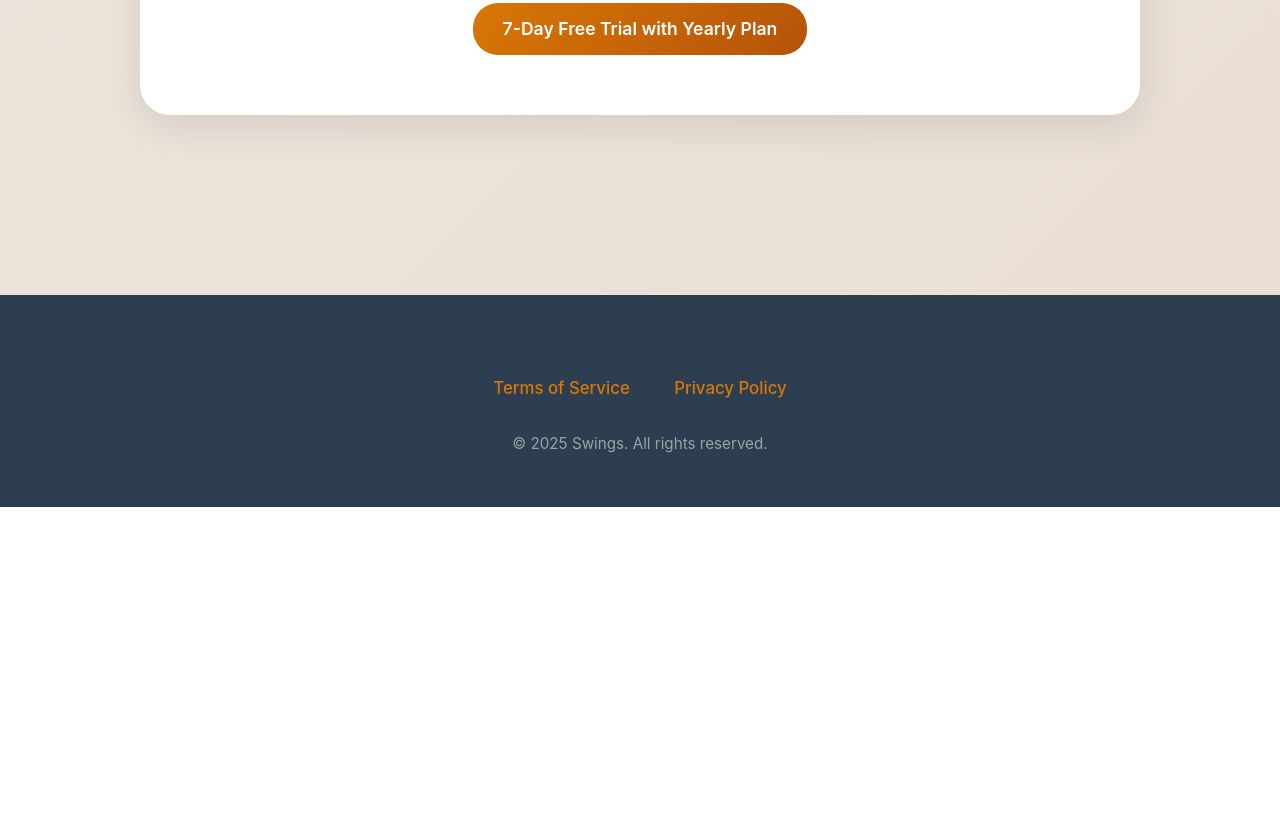
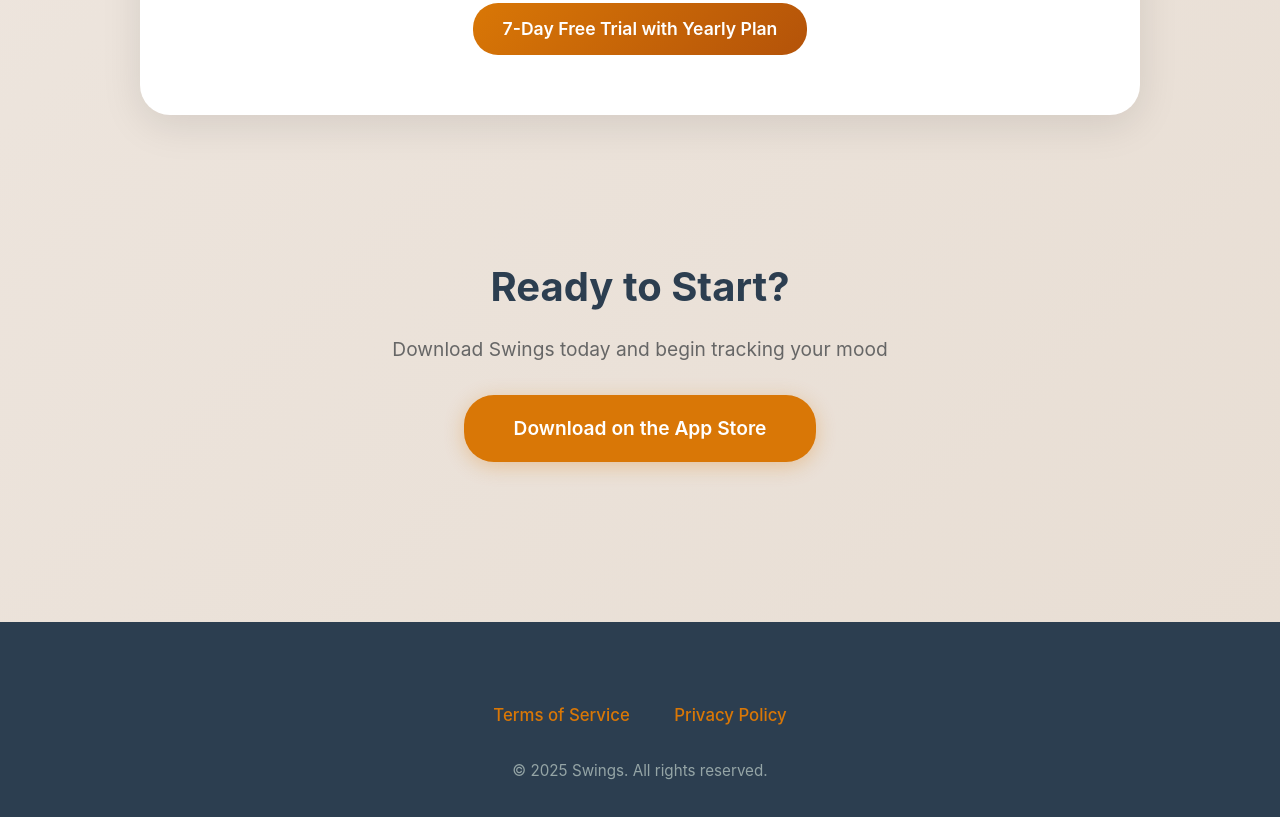
Before and after one commit to mxthz/swings-docs, a plain HTML site: page index.html in a window 1280 px wide. Shown: the part 3265-4082 px from the top of the page. Before the commit the page ends 3772 px from the top, so only its background shows below. Drawn offline with Linux system fonts and the light colour scheme.

Commit message:
Add bottom download button after premium section
- Add 'Ready to Start Your Journey?' CTA section
- Download button after premium features
- Fully localized in all 16 languages
- Matching button style with hero CTA
- Centered layout with padding

```diff
--- a/index.html
+++ b/index.html
@@ -349,6 +349,27 @@
             margin-top: 20px;
         }
 
+        /* Bottom CTA Section */
+        .bottom-cta {
+            text-align: center;
+            padding: 60px 50px;
+            margin: 80px auto 0;
+            max-width: 800px;
+        }
+
+        .bottom-cta h2 {
+            font-size: 2.5em;
+            color: #2c3e50;
+            margin-bottom: 15px;
+            font-weight: 700;
+        }
+
+        .bottom-cta p {
+            font-size: 1.2em;
+            color: #666;
+            margin-bottom: 30px;
+        }
+
         /* Footer */
         footer {
             background: #2c3e50;
@@ -537,6 +558,13 @@
                     7-Day Free Trial with Yearly Plan
                 </div>
             </div>
+
+            <!-- Bottom CTA Section -->
+            <div class="bottom-cta">
+                <h2 data-i18n="readyToStart">Ready to Start?</h2>
+                <p data-i18n="downloadNow">Download Swings today and begin tracking your mood</p>
+                <a href="https://apps.apple.com/app/swings-mood-journal/id6753060153" class="cta-button" data-i18n="download">Download on the App Store</a>
+            </div>
         </div>
     </section>
 
--- a/js/lang.js
+++ b/js/lang.js
@@ -28,6 +28,8 @@
         terms: "Terms of Service",
         privacy: "Privacy Policy",
         copyright: "© 2025 Swings. All rights reserved.",
+        readyToStart: "Ready to Start?",
+        downloadNow: "Download Swings today and begin tracking your mood",
         backHome: "← Back to Home",
         lastUpdated: "Last Updated: October 10, 2025",
     },
@@ -53,6 +55,8 @@
         terms: "Términos de Servicio",
         privacy: "Política de Privacidad",
         copyright: "© 2025 Swings. Todos los derechos reservados.",
+        readyToStart: "¿Listo para comenzar?",
+        downloadNow: "Descarga Swings hoy y comienza a rastrear tu estado de ánimo",
         backHome: "← Volver al Inicio",
         lastUpdated: "Última actualización: 10 de octubre de 2025",
         featuresTitle: "¿Por qué elegir Swings?",
@@ -88,6 +92,8 @@
         terms: "Conditions d'Utilisation",
         privacy: "Politique de Confidentialité",
         copyright: "© 2025 Swings. Tous droits réservés.",
+        readyToStart: "Prêt à commencer ?",
+        downloadNow: "Téléchargez Swings aujourd'hui et commencez à suivre votre humeur",
         backHome: "← Retour à l'Accueil",
         lastUpdated: "Dernière mise à jour : 10 octobre 2025",
         featuresTitle: "Pourquoi choisir Swings?",
@@ -123,6 +129,8 @@
         terms: "Nutzungsbedingungen",
         privacy: "Datenschutzerklärung",
         copyright: "© 2025 Swings. Alle Rechte vorbehalten.",
+        readyToStart: "Bereit anzufangen?",
+        downloadNow: "Lade Swings heute herunter und beginne, deine Stimmung zu verfolgen",
         backHome: "← Zurück zur Startseite",
         lastUpdated: "Letzte Aktualisierung: 10. Oktober 2025",
         featuresTitle: "Warum Swings wählen?",
@@ -158,6 +166,8 @@
         terms: "Termini di Servizio",
         privacy: "Informativa sulla Privacy",
         copyright: "© 2025 Swings. Tutti i diritti riservati.",
+        readyToStart: "Pronto per iniziare?",
+        downloadNow: "Scarica Swings oggi e inizia a tracciare il tuo umore",
         backHome: "← Torna alla Home",
         lastUpdated: "Ultimo aggiornamento: 10 ottobre 2025",
     },
@@ -183,6 +193,8 @@
         terms: "Termos de Serviço",
         privacy: "Política de Privacidade",
         copyright: "© 2025 Swings. Todos os direitos reservados.",
+        readyToStart: "Pronto para começar?",
+        downloadNow: "Baixe o Swings hoje e comece a acompanhar seu humor",
         backHome: "← Voltar ao Início",
         lastUpdated: "Última atualização: 10 de outubro de 2025",
     },
@@ -208,6 +220,8 @@
         terms: "利用規約",
         privacy: "プライバシーポリシー",
         copyright: "© 2025 Swings. 無断転載を禁じます。",
+        readyToStart: "始める準備はできましたか？",
+        downloadNow: "今すぐSwingsをダウンロードして気分追跡を始めましょう",
         backHome: "← ホームに戻る",
         lastUpdated: "最終更新日: 2025年10月10日",
     },
@@ -233,6 +247,8 @@
         terms: "서비스 약관",
         privacy: "개인정보 처리방침",
         copyright: "© 2025 Swings. 모든 권리 보유.",
+        readyToStart: "시작할 준비가 되셨나요?",
+        downloadNow: "오늘 Swings를 다운로드하고 기분 추적을 시작하세요",
         backHome: "← 홈으로 돌아가기",
         lastUpdated: "최종 업데이트: 2025년 10월 10일",
     },
@@ -258,6 +274,8 @@
         terms: "服务条款",
         privacy: "隐私政策",
         copyright: "© 2025 Swings. 版权所有。",
+        readyToStart: "准备好开始了吗？",
+        downloadNow: "立即下载Swings，开始追踪您的心情",
         backHome: "← 返回首页",
         lastUpdated: "最后更新：2025年10月10日",
     },
@@ -308,6 +326,8 @@
         terms: "شروط الخدمة",
         privacy: "سياسة الخصوصية",
         copyright: "© 2025 Swings. جميع الحقوق محفوظة.",
+        readyToStart: "هل أنت مستعد للبدء؟",
+        downloadNow: "قم بتنزيل Swings اليوم وابدأ في تتبع مزاجك",
         backHome: "← العودة إلى الصفحة الرئيسية",
         lastUpdated: "آخر تحديث: 10 أكتوبر 2025",
     },
@@ -333,6 +353,8 @@
         terms: "सेवा की शर्तें",
         privacy: "गोपनीयता नीति",
         copyright: "© 2025 Swings. सर्वाधिकार सुरक्षित।",
+        readyToStart: "शुरू करने के लिए तैयार हैं?",
+        downloadNow: "आज ही Swings डाउनलोड करें और अपने मूड को ट्रैक करना शुरू करें",
         backHome: "← होम पर वापस जाएं",
         lastUpdated: "अंतिम अपडेट: 10 अक्टूबर 2025",
     },
@@ -358,6 +380,8 @@
         terms: "Условия использования",
         privacy: "Политика конфиденциальности",
         copyright: "© 2025 Swings. Все права защищены.",
+        readyToStart: "Готовы начать?",
+        downloadNow: "Скачайте Swings сегодня и начните отслеживать свое настроение",
         backHome: "← Вернуться на главную",
         lastUpdated: "Последнее обновление: 10 октября 2025 г.",
     },
@@ -383,6 +407,8 @@
         terms: "Hizmet Şartları",
         privacy: "Gizlilik Politikası",
         copyright: "© 2025 Swings. Tüm hakları saklıdır.",
+        readyToStart: "Başlamaya hazır mısınız?",
+        downloadNow: "Bugün Swings'i indirin ve ruh halinizi takip etmeye başlayın",
         backHome: "← Ana Sayfaya Dön",
         lastUpdated: "Son güncelleme: 10 Ekim 2025",
     },
@@ -408,6 +434,8 @@
         terms: "Ketentuan Layanan",
         privacy: "Kebijakan Privasi",
         copyright: "© 2025 Swings. Hak cipta dilindungi.",
+        readyToStart: "Siap untuk memulai?",
+        downloadNow: "Unduh Swings hari ini dan mulai melacak suasana hati Anda",
         backHome: "← Kembali ke Beranda",
         lastUpdated: "Terakhir diperbarui: 10 Oktober 2025",
     },
@@ -433,6 +461,8 @@
         terms: "เงื่อนไขการให้บริการ",
         privacy: "นโยบายความเป็นส่วนตัว",
         copyright: "© 2025 Swings. สงวนลิขสิทธิ์",
+        readyToStart: "พร้อมที่จะเริ่มต้นหรือยัง?",
+        downloadNow: "ดาวน์โหลด Swings วันนี้และเริ่มติดตามอารมณ์ของคุณ",
         backHome: "← กลับหน้าหลัก",
         lastUpdated: "อัปเดตล่าสุด: 10 ตุลาคม 2025",
     },
@@ -458,6 +488,8 @@
         terms: "Servicevoorwaarden",
         privacy: "Privacybeleid",
         copyright: "© 2025 Swings. Alle rechten voorbehouden.",
+        readyToStart: "Klaar om te beginnen?",
+        downloadNow: "Download Swings vandaag en begin met het bijhouden van je stemming",
         backHome: "← Terug naar Home",
         lastUpdated: "Laatst bijgewerkt: 10 oktober 2025",
     }
```
